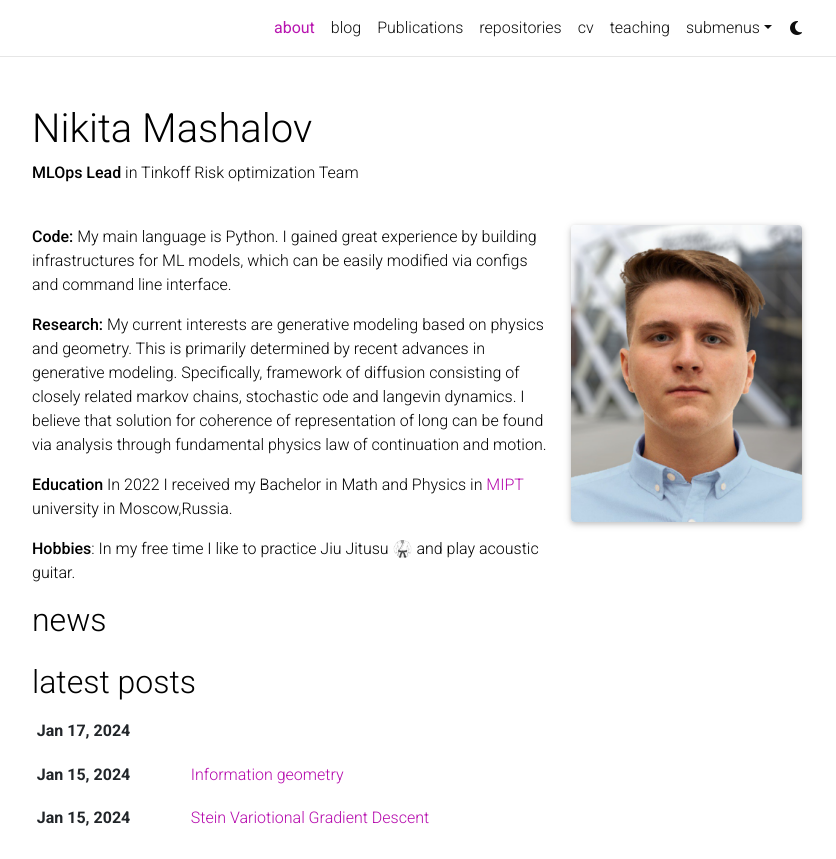
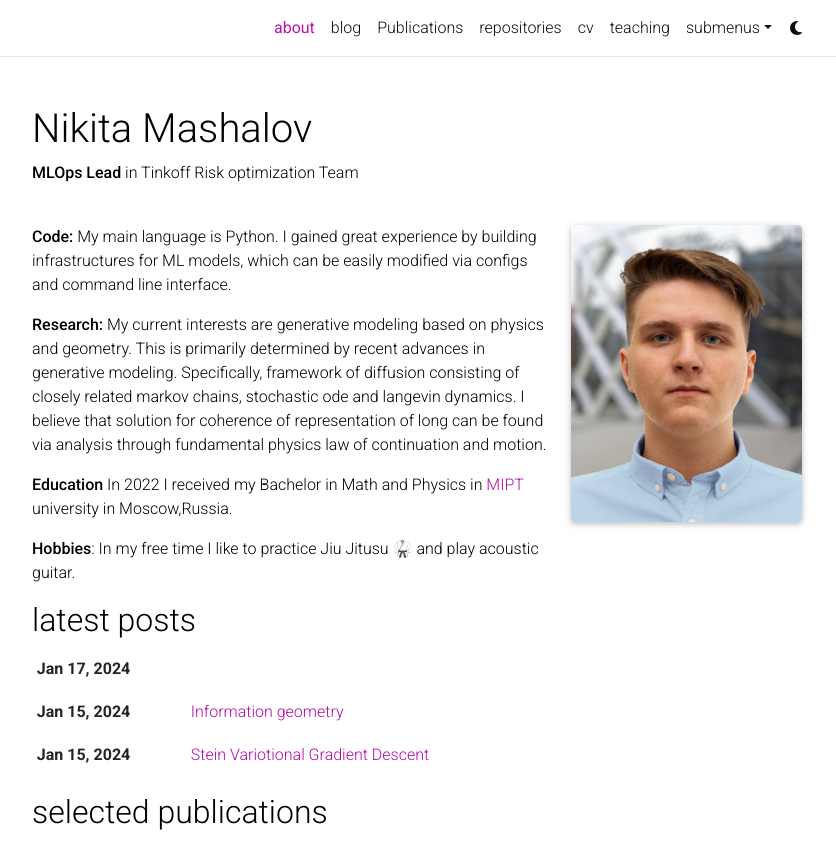
Before and after one commit to NMashalov/NMashalov.github.io, a Jekyll site: the page built from _pages/about.md, in a window 1280 px wide and 1211 px high, cut to the strip 0-859 px from the top of the window. Shown: the whole strip, without its empty margins (223-1059 px from the left). Built offline with Jekyll 4.4.1, drawn with Linux system fonts in a browser that asks for light colours; full-size pictures stand in for the smaller copies a plugin makes; comment, search, counter and statistics services are not loaded; a style sheet for code colours, icons or effects is not loaded.

Commit message:
changed theme

```diff
--- a/_config.yml
+++ b/_config.yml
@@ -28,8 +28,8 @@
 # -----------------------------------------------------------------------------
 
 # repo color theme
-repo_theme_light: default       # https://github.com/anuraghazra/github-readme-stats/blob/master/themes/README.md
-repo_theme_dark: dark           # https://github.com/anuraghazra/github-readme-stats/blob/master/themes/README.md
+repo_theme_light: solarized-light      # https://github.com/anuraghazra/github-readme-stats/blob/master/themes/README.md
+repo_theme_dark: solarized-light          # https://github.com/anuraghazra/github-readme-stats/blob/master/themes/README.md
 repo_trophies:
   enabled: true
   theme_light: flat    # https://github.com/ryo-ma/github-profile-trophy
@@ -177,7 +177,7 @@
     permalink: /projects/:path/
 
 announcements:
-  enabled: true
+  enabled: False
   scrollable: true # adds a vertical scroll bar if there are more than 3 news items
   limit: 5 # leave blank to include all the news in the `_news` folder
 
```
